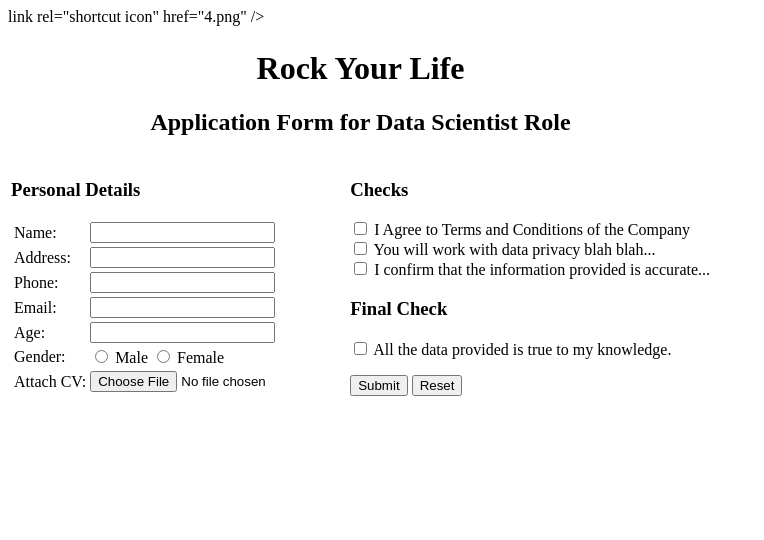
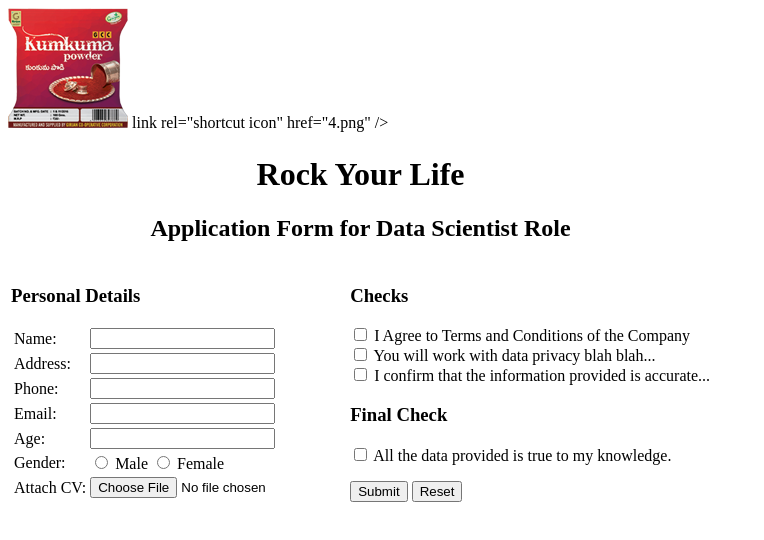
Before and after one commit to saagar25/project2, a plain HTML site: page index.html in a window 1280 px wide. Shown: the whole page, without its empty margins (0-764 px from the left). Drawn offline with Linux system fonts and the light colour scheme.

Commit message:
Update index.html

```diff
--- a/index.html
+++ b/index.html
@@ -4,7 +4,7 @@
     <meta charset="UTF-8">
     <meta name="viewport" content="width=device-width, initial-scale=1.0">
     <title>Rock Your Life - Application Form</title>
-    <a href="4.png"></a>
+   <img src="4.png" alt="">
    link rel="shortcut icon" href="4.png" />
 </head>
 <body>
```
